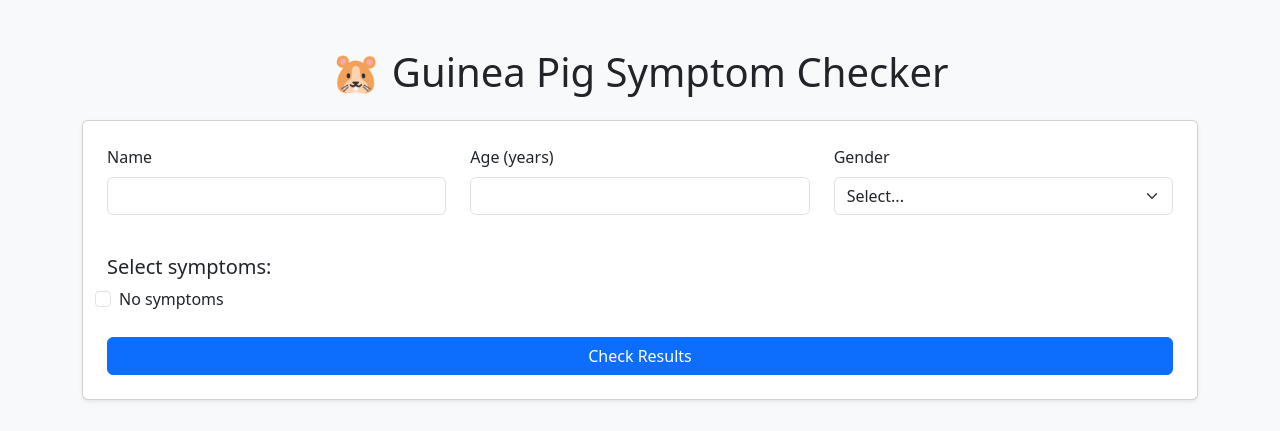
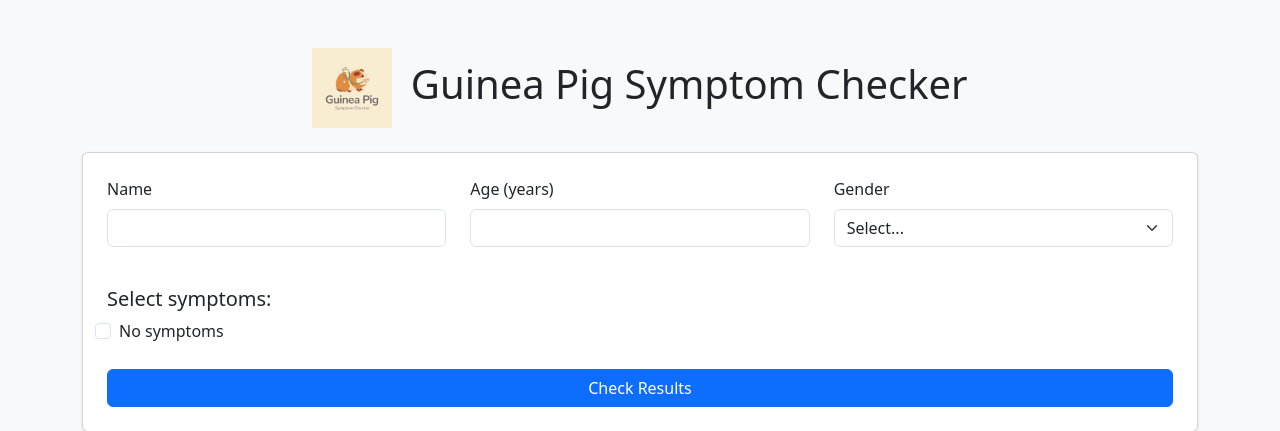
Before and after one commit to marina9222/guinea_pig_symptom_checker, a Django app: page / in a window 1280 px wide. Shown: the top 431 px of the page. Run offline with Django 5.2, Linux system fonts and the light colour scheme; data that the repository does not hold is empty.

Commit message:
Add: logo and static files

```diff
--- a/checker/templates/checker/home.html
+++ b/checker/templates/checker/home.html
@@ -1,3 +1,4 @@
+{% load static %}
 <!DOCTYPE html>
 <html lang="en">
 <head>
@@ -5,10 +6,14 @@
   <meta name="viewport" content="width=device-width, initial-scale=1.0">
   <title>Guinea Pig Symptom Checker 🐹</title>
   <link href="https://cdn.jsdelivr.net/npm/bootstrap@5.3.2/dist/css/bootstrap.min.css" rel="stylesheet">
+  <link rel="stylesheet" href="{% static 'checker/css/style.css' %}">
 </head>
 <body class="bg-light">
   <div class="container py-5">
-    <h1 class="text-center mb-4">🐹 Guinea Pig Symptom Checker</h1>
+   <h1 class="text-center mb-4">
+  <img src="{% static 'checker/guinea-pig-logo.png' %}" alt="Guinea Pig Logo" width="80" class="me-2">
+  Guinea Pig Symptom Checker
+</h1>
 
     <form method="post" class="card p-4 shadow-sm">
       {% csrf_token %}
--- a/guinea_pig_symptom_checker/settings.py
+++ b/guinea_pig_symptom_checker/settings.py
@@ -115,7 +115,9 @@ USE_TZ = True
 # Static files (CSS, JavaScript, Images)
 # https://docs.djangoproject.com/en/5.2/howto/static-files/
 
-STATIC_URL = "static/"
+STATIC_URL = '/static/'
+STATICFILES_DIRS = []
+STATIC_ROOT = BASE_DIR / 'staticfiles'
 
 # Default primary key field type
 # https://docs.djangoproject.com/en/5.2/ref/settings/#default-auto-field
```
Also changed, not shown: checker/static/checker/guinea-pig-logo.png (added).
